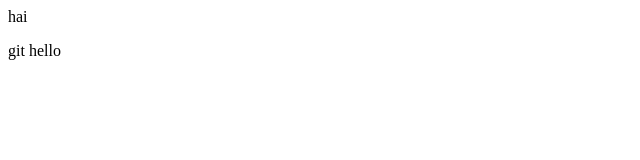
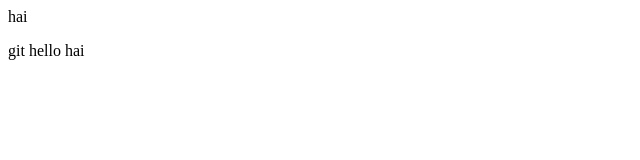
Before and after one commit to reshmagi/remoterepo23, a plain HTML site: page index.html in a window 1280 px wide. Shown: the full height of the page, 0-640 px from the left. Drawn offline with Linux system fonts and the light colour scheme.

Commit message:
last coommit

```diff
--- a/index.html
+++ b/index.html
@@ -1,7 +1,7 @@
 <html>
 	<body>
 		<hi>hai</h1>
-		<p>git hello</p>
+		<p>git hello hai</p>
 	</body>
 
 </html>
```
